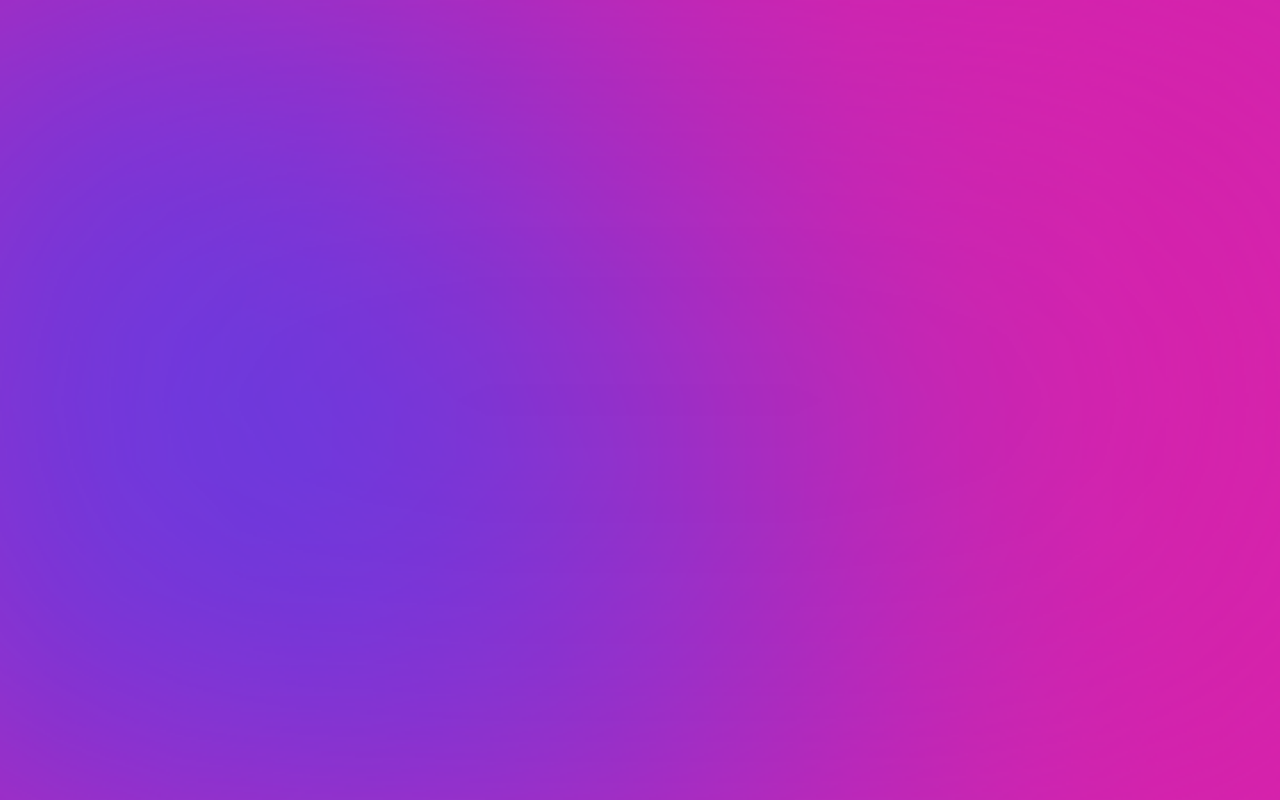
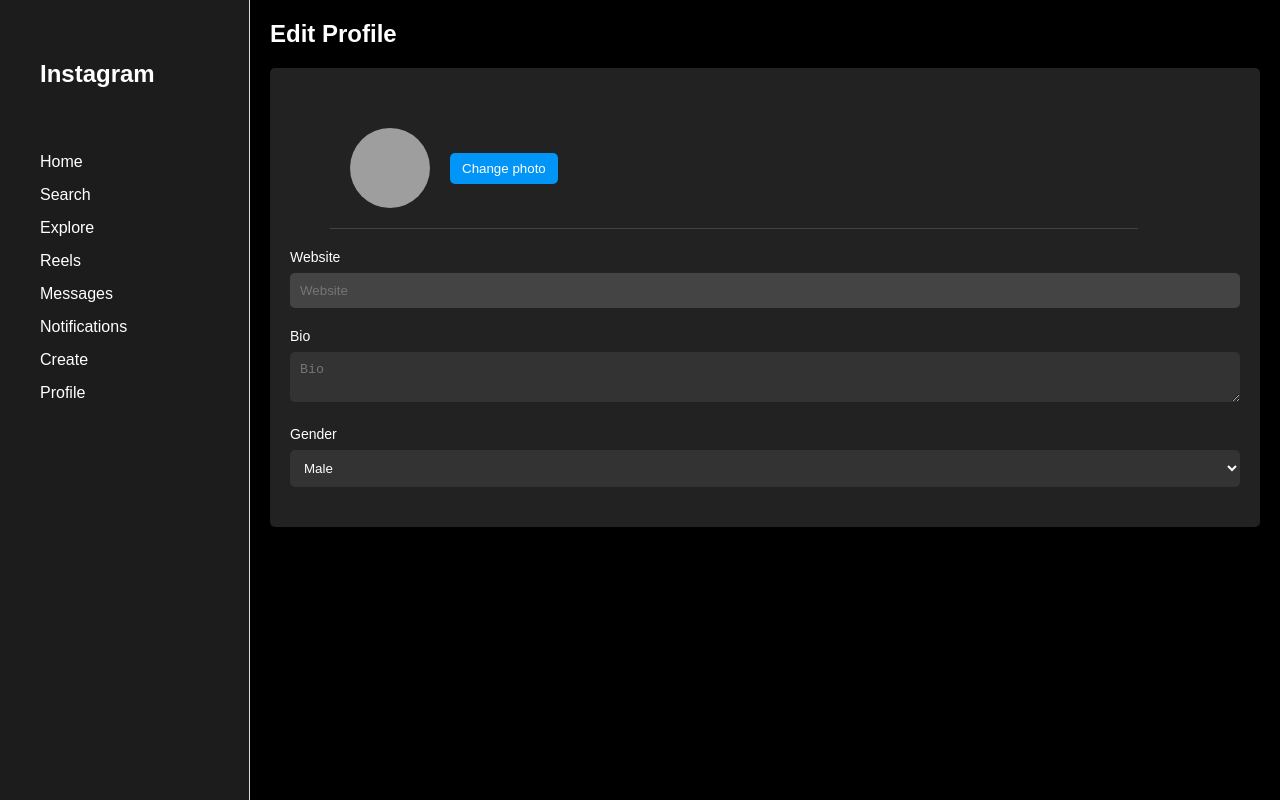
Before and after one commit to rakshitabalikai/ourinsta, a React (Create React App) app: page /Editprofile in a window 1280 px wide. Before the commit this address had no page. Built offline with nearby package versions, Linux system fonts and the light colour scheme; grey boxes are pictures that could not be loaded.

Commit message:
editprofile created

```diff
--- /dev/null
+++ b/src/components/css/Editprofile.css
@@ -0,0 +1,122 @@
+* {
+    margin: 0;
+    padding: 0;
+    box-sizing: border-box;
+  }
+
+  body {
+    font-family: Arial, sans-serif;
+    background-color: #000;
+    color: #fff;
+  }
+
+  .profile-container {
+    display: flex;
+  }
+
+  .sidebar {
+    width: 250px;
+    background-color: #1c1c1c;
+    padding: 20px;
+    height: 100vh;
+  }
+
+  .menu h3 {
+    font-size: 24px;
+    margin-bottom: 30px;
+  }
+
+  .menu ul {
+    list-style: none;
+  }
+
+  .menu li {
+    margin: 15px 0;
+    cursor: pointer;
+  }
+
+  .menu li:hover {
+    color: #b3b3b3;
+  }
+
+  .profile-settings {
+    flex-grow: 1;
+    padding: 20px;
+  }
+
+  h2 {
+    font-size: 24px;
+    margin-bottom: 20px;
+  }
+
+  .meta-info {
+    background-color: #333;
+    padding: 20px;
+    border-radius: 5px;
+    margin-bottom: 30px;
+  }
+
+  .meta-info h3 {
+    font-size: 20px;
+    margin-bottom: 10px;
+  }
+
+  .meta-info p {
+    font-size: 14px;
+    color: #ccc;
+  }
+
+  .edit-profile {
+    background-color: #222;
+    padding: 20px;
+    border-radius: 5px;
+  }
+
+  .profile-header {
+    display: flex;
+    align-items: center;
+    margin-bottom: 20px;
+  }
+
+  .profile-pic {
+    width: 80px;
+    height: 80px;
+    border-radius: 50%;
+    margin-right: 20px;
+  }
+
+  .change-photo-btn {
+    background-color: #0095f6;
+    color: #fff;
+    padding: 8px 12px;
+    border: none;
+    border-radius: 5px;
+    cursor: pointer;
+  }
+
+  .change-photo-btn:hover {
+    background-color: #007bb5;
+  }
+
+  .profile-form label {
+    display: block;
+    margin-bottom: 8px;
+    font-size: 14px;
+  }
+
+  .profile-form input,
+  .profile-form textarea,
+  .profile-form select {
+    width: 100%;
+    padding: 10px;
+    margin-bottom: 20px;
+    background-color: #333;
+    border: none;
+    border-radius: 5px;
+    color: #fff;
+  }
+
+  .profile-form input[disabled] {
+    background-color: #444;
+    cursor: not-allowed;
+  }
--- a/src/components/pages/Customeroutes.js
+++ b/src/components/pages/Customeroutes.js
@@ -3,6 +3,7 @@
 import Login from "./Login";
 import Signup from "./Signup";
 import Profile from "./Profile";
+import EditProfile from "./EditProfile";
 
 
 function Customeroutes(){
@@ -12,6 +13,7 @@
             <Route path="/signup" element={<Signup></Signup>}></Route>
             <Route path="/home" element={<Home></Home>}></Route>
             <Route path="/profile" element={<Profile></Profile>}></Route>
+            <Route path="/Editprofile" element={<EditProfile></EditProfile>}></Route>
         </Routes>
     )
 }
--- /dev/null
+++ b/src/components/pages/EditProfile.js
@@ -0,0 +1,53 @@
+import React from 'react';
+import '../css/Editprofile.css';
+
+const EditProfile = () => {
+  return (
+    <div className="profile-container">
+      <div className="sidebar">
+        <div className="menu">
+          <h3>Instagram</h3>
+          <ul>
+            <li>Home</li>
+            <li>Search</li>
+            <li>Explore</li>
+            <li>Reels</li>
+            <li>Messages</li>
+            <li>Notifications</li>
+            <li>Create</li>
+            <li>Profile</li>
+          </ul>
+        </div>
+      </div>
+
+      <div className="profile-settings">
+        <h2>Edit Profile</h2>
+
+
+        <div className="edit-profile">
+          <div className="profile-header">
+            <img className="profile-pic" src="profile-pic-url" alt="Profile" />
+            <button className="change-photo-btn">Change photo</button>
+          </div>
+
+          <form className="profile-form">
+            <label htmlFor="website">Website</label>
+            <input type="text" id="website" placeholder="Website" disabled />
+
+            <label htmlFor="bio">Bio</label>
+            <textarea id="bio" placeholder="Bio" maxLength="150"></textarea>
+
+            <label htmlFor="gender">Gender</label>
+            <select id="gender">
+              <option value="male">Male</option>
+              <option value="female">Female</option>
+              <option value="other">Other</option>
+            </select>
+          </form>
+        </div>
+      </div>
+    </div>
+  );
+};
+
+export default EditProfile;
```
